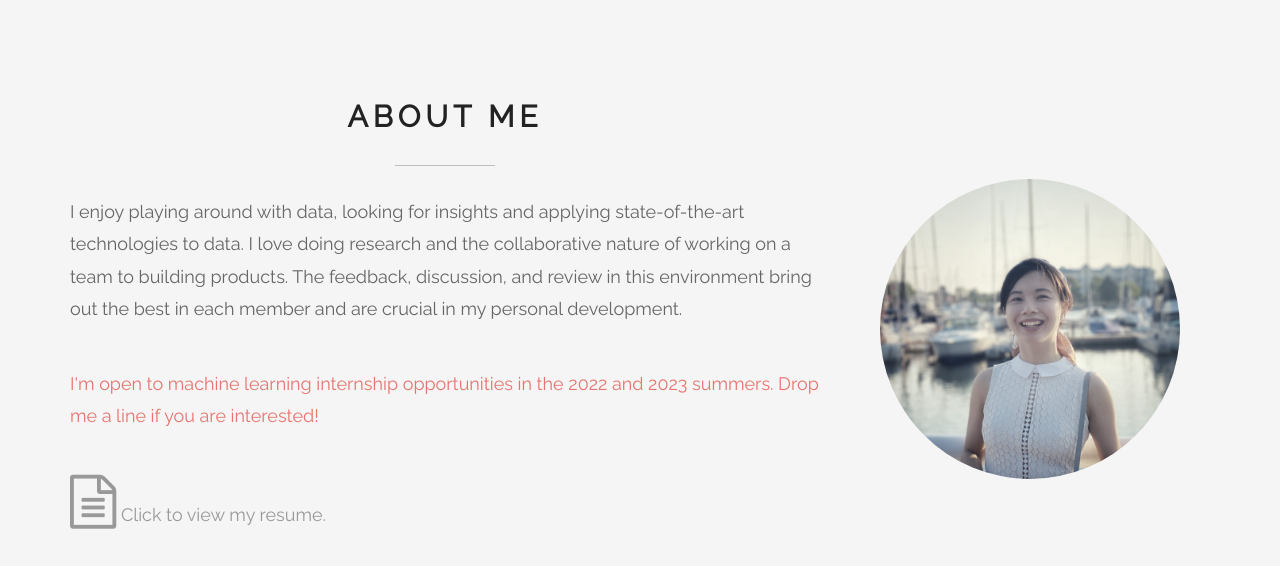
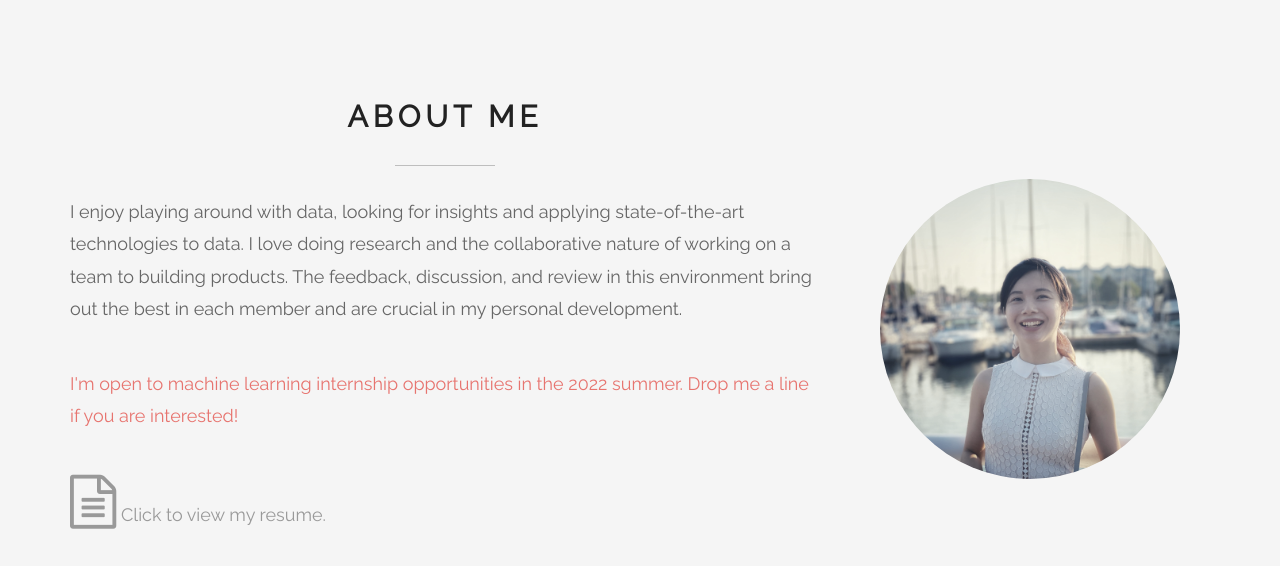
Before and after one commit to fangyiyu/Personal_website, a Django app: template mainpage/templates/mainpage/main.html in a window 1280 px wide. Shown: the part 852-1418 px from the top of the page. Run offline with Django 3.2, Linux system fonts and the light colour scheme; the template is opened without the code that fills it, so the values that code supplies are empty; some libraries are stand-ins or nearby versions.

Commit message:
Update main.html

```diff
--- a/mainpage/templates/mainpage/main.html
+++ b/mainpage/templates/mainpage/main.html
@@ -128,7 +128,7 @@
 							</p>
 
 							<br>
-							<p style="color: #E7746F;">I'm open to machine learning internship opportunities in the 2022 and 2023 summers. Drop me a line if you are interested!</p>
+							<p style="color: #E7746F;">I'm open to machine learning internship opportunities in the 2022 summer. Drop me a line if you are interested!</p>
 							<br>
 
 							<a href="https://drive.google.com/file/d/1qkifEt_K_kQBOzW-FfO3opceGMfTsNHE/view?usp=sharing"
```
